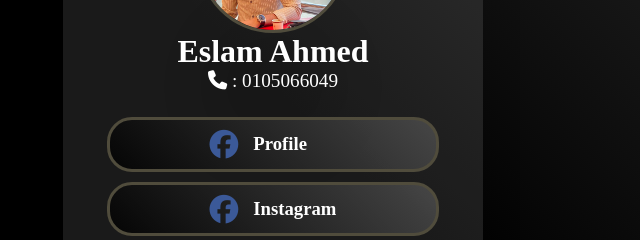
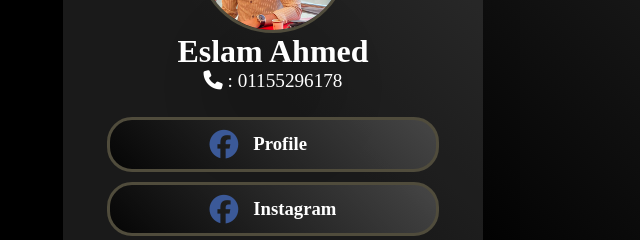
Before and after one commit to lordysad/esslam-card, a plain HTML site: page index.html in a window 1280 px wide. Shown: the part 313-553 px from the top of the page, 367-1007 px from the left. Drawn offline with Linux system fonts and the light colour scheme.

Commit message:
Update index.html

```diff
--- a/index.html
+++ b/index.html
@@ -15,7 +15,7 @@
     <div class="container">
         <img src="image/img.jpg" alt="">
         <h2>Eslam Ahmed</h2>
-        <p><i class="fa-solid fa-phone"></i> : 0105066049</p>
+        <p><i class="fa-solid fa-phone"></i> : 01155296178</p>
         <div class="social-media">
             <a href="https://www.facebook.com/profile.php?id=100066953895292&mibextid=ZbWKwL" class="link">
                 <i class="fa-brands fa-facebook"></i>
```
